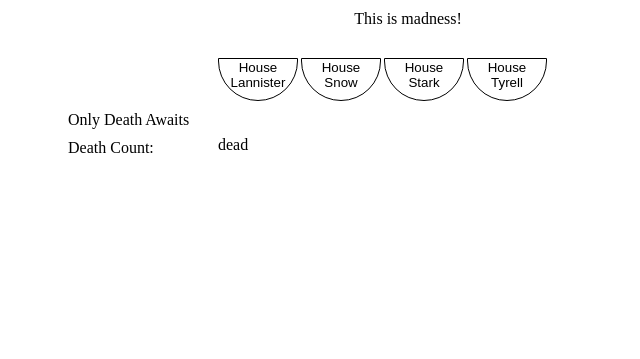
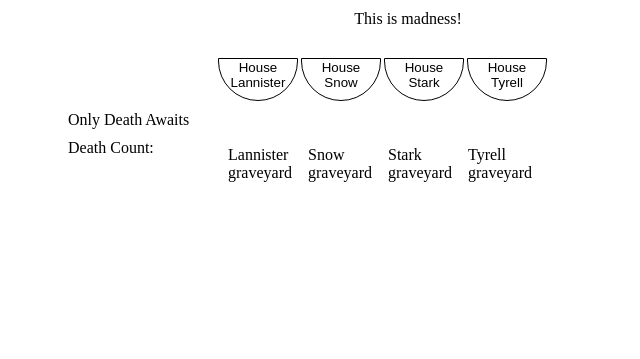
Before and after one commit to devmanhinton/deathToll, a plain HTML site: page home.html in a window 1280 px wide. Shown: the whole page, without its empty margins (0-640 px from the left). Drawn offline with Linux system fonts and the light colour scheme.

Commit message:
matching graveyards but not dynamic

```diff
--- a/css/home.css
+++ b/css/home.css
@@ -30,9 +30,17 @@
   float: left;
 }
 
-.gravestones {
+#graveyardContainer {
   float: left;
   margin-top: 35px;
+  width: 400px;
+}
+
+.graveyard {
+  padding: 10px;
+  width: 60px;
+  height: 200px;
+
 }
 
 .first {
--- a/home.html
+++ b/home.html
@@ -32,8 +32,7 @@
           </div>
         </div>
 
-        <div class="gravestones">
-          dead
+        <div id="graveyardContainer">
         </div>
       </div>
     </div>
--- a/js/houses.js
+++ b/js/houses.js
@@ -1,4 +1,6 @@
 HOUSE_BANNER_CLASSES = "houseBanner myButtonOne";
+GRAVEYARD_CLASSES = "graveyard";
+GRAVEYARD_ID = "houseName-graveyard";
 
 function Houses (houseNames, elem, skipAdd) {
   this.houseNames = houseNames;
@@ -27,16 +29,26 @@
   this.elem.appendChild(button);
 }
 
-// House.prototype.addHouseGraveyards = function(elem){
-//   if (!elem && !this.graveyardElem) {
-//     console.log('WARNING - addHouseGraveyards called but no elem known');
-//     return;
-//   }
+Houses.prototype.addHouseGraveyards = function(elem){
+  if (!elem && !this.graveyardElem) {
+    console.log('WARNING - addHouseGraveyards called but no elem known');
+    return;
+  }
 
-//   this.graveyards || this.graveyards = [];
+  this.graveyards || (this.graveyards = []);
 
-//   for (var i = 0; i < this.houseNames.length; i++){
-//     var container = document.createElement('div');
+  for (var i = 0; i < this.houseNames.length; i++){
+    var container = document.createElement('div'),
+        houseName = this.houseNames[i];
 
-//   }
-// }
+    container.className = GRAVEYARD_CLASSES,
+    container.id = GRAVEYARD_ID.replace('houseName', houseName);
+    container.textContent = houseName + " graveyard";
+
+    container.style.cssFloat = 'left';
+
+    this.graveyards.push(container);
+    elem.appendChild(container);
+
+  }
+}
--- a/js/main.js
+++ b/js/main.js
@@ -11,8 +11,12 @@
   });
 
   var setup = function(){
-    var houseContainer = document.getElementById("clickableHouses");
+    var houseContainer = document.getElementById('clickableHouses'),
+        graveyardContainer = document.getElementById('graveyardContainer');
+
     window.houses = new Houses(HOUSE_NAMES, houseContainer);
+    window.houses.addHouseGraveyards(graveyardContainer);
+
     setupListeners();
   }
 
```
